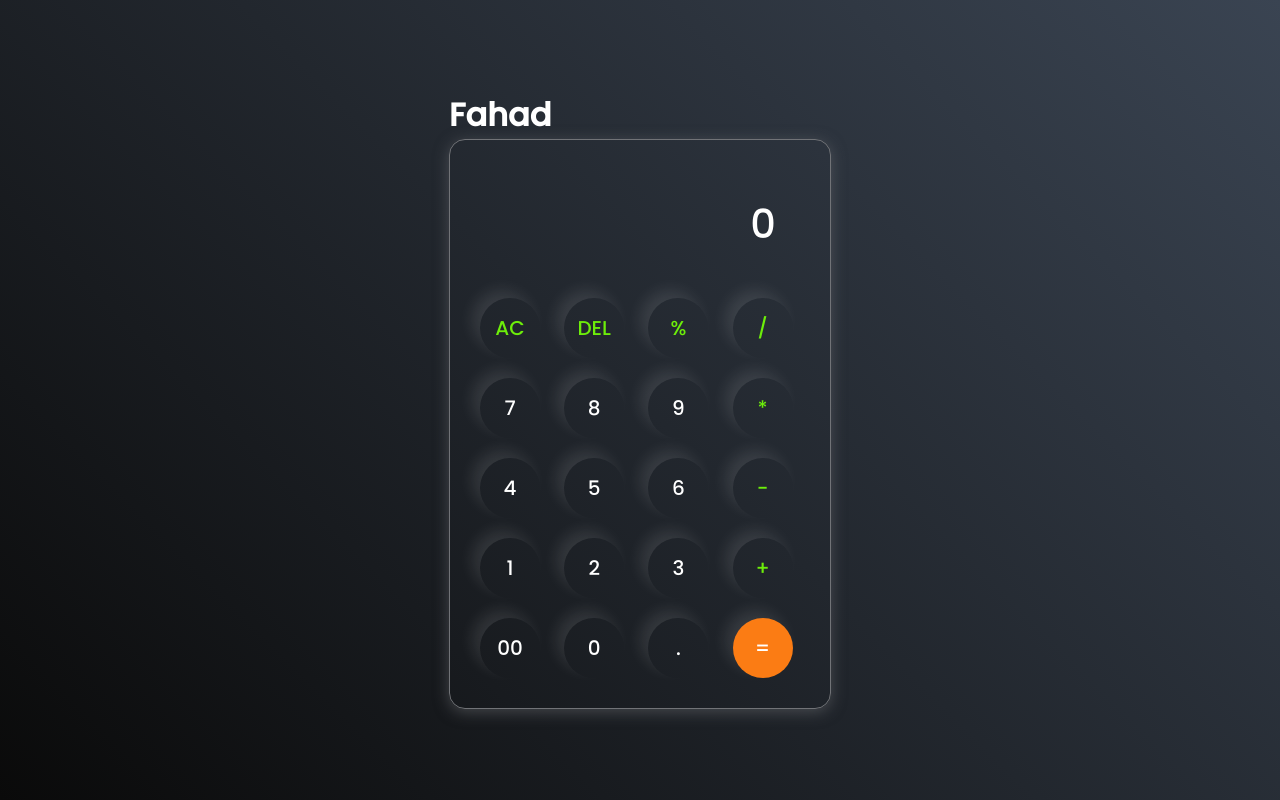
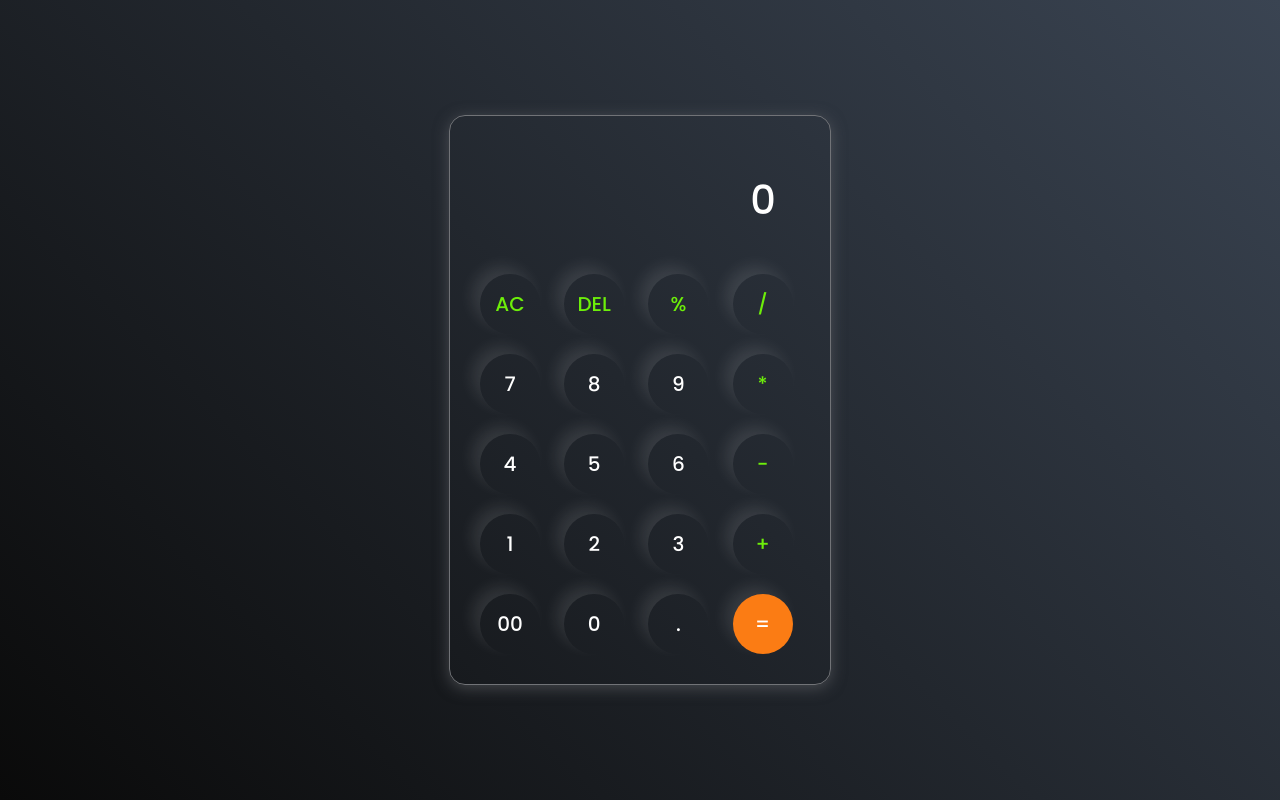
Before and after one commit to Fahad-Nabi/Calculator, a plain HTML site: page index.html in a window 1280 px wide. Drawn offline with Linux system fonts and the light colour scheme.

Commit message:
Update index.html

```diff
--- a/index.html
+++ b/index.html
@@ -9,7 +9,6 @@
   </head>
   <body>
     <div class="container">
-      <h1 style="color: white;">Fahad</h1>
       <div class="calculator">
         <input type="text" id="inputBox" placeholder="0" />
         <div>
```
